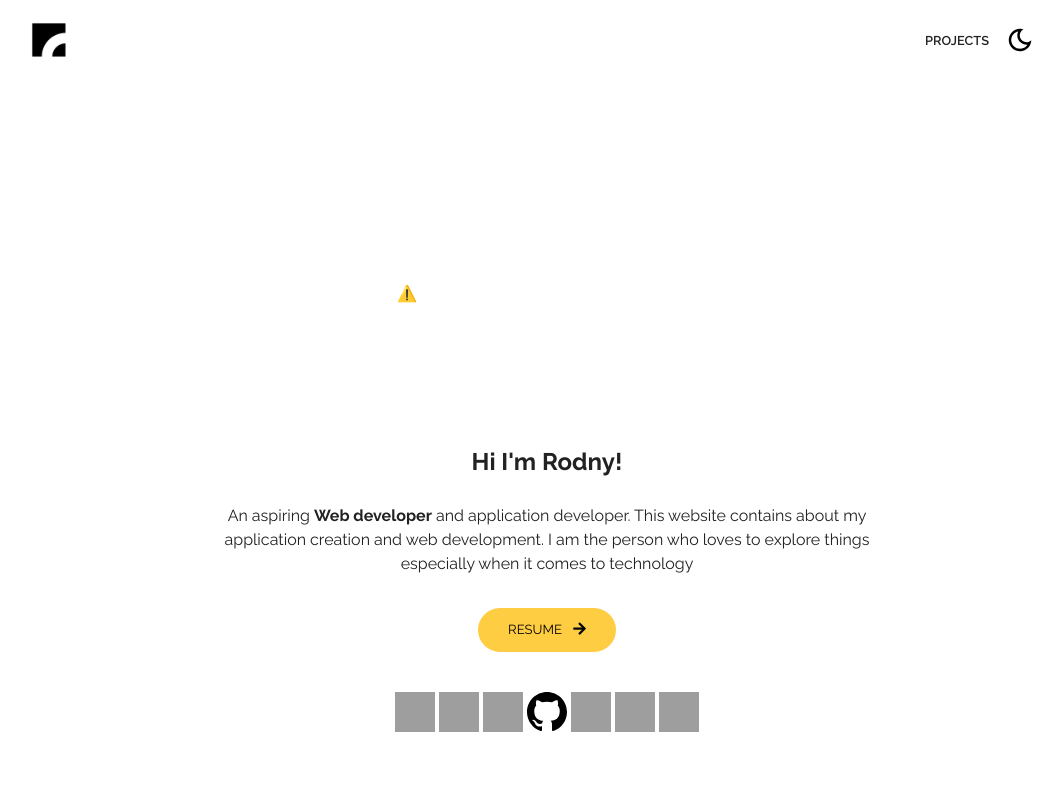
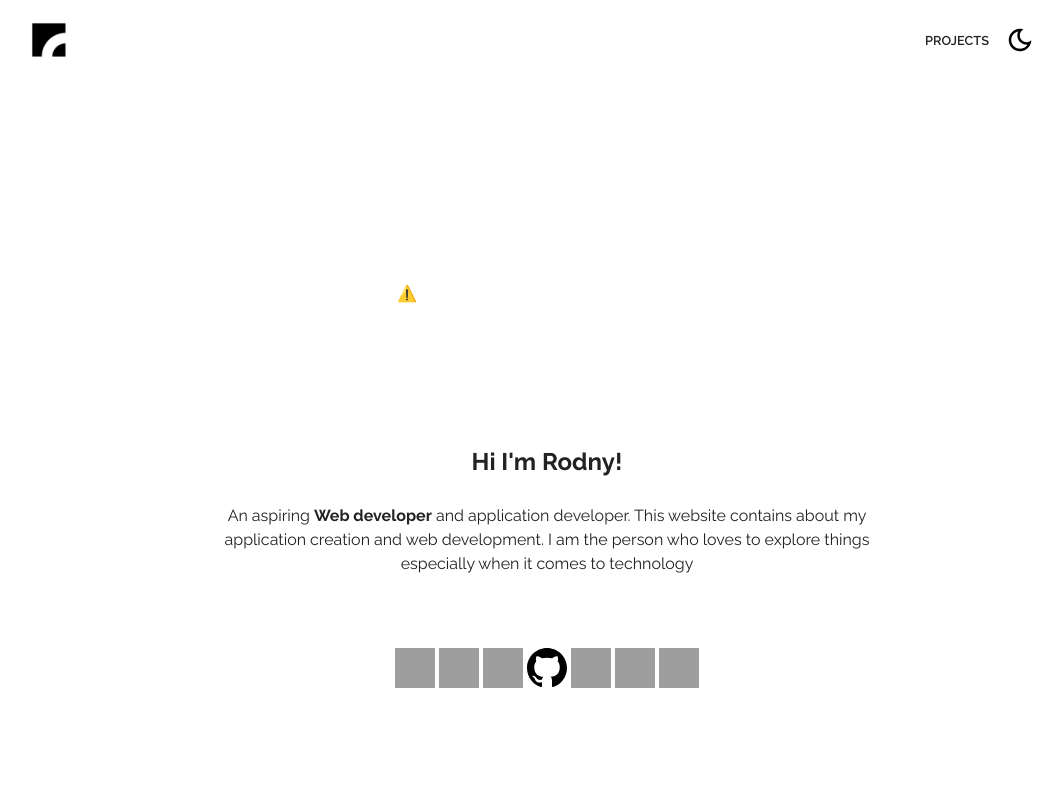
Before and after one commit to joserodny/latestport23, a plain HTML site: page index.html in a window 1280 px wide. Shown: the top 800 px of the page, without its empty margins (93-1155 px from the left). Drawn offline with nearby package versions, Linux system fonts and the light colour scheme; no server answers; grey boxes are pictures that could not be loaded.

Commit message:
Update index.html

```diff
--- a/index.html
+++ b/index.html
@@ -71,8 +71,7 @@
                 </p>
             </div>
 
-            <a class="nav-link btn btn-primary" href="/Jose%20Rodny%20S.%20Sibugan.pdf">RESUME <i
-              class="fas fa-arrow-right"></i></a>
+
 
 
             <br>
```
